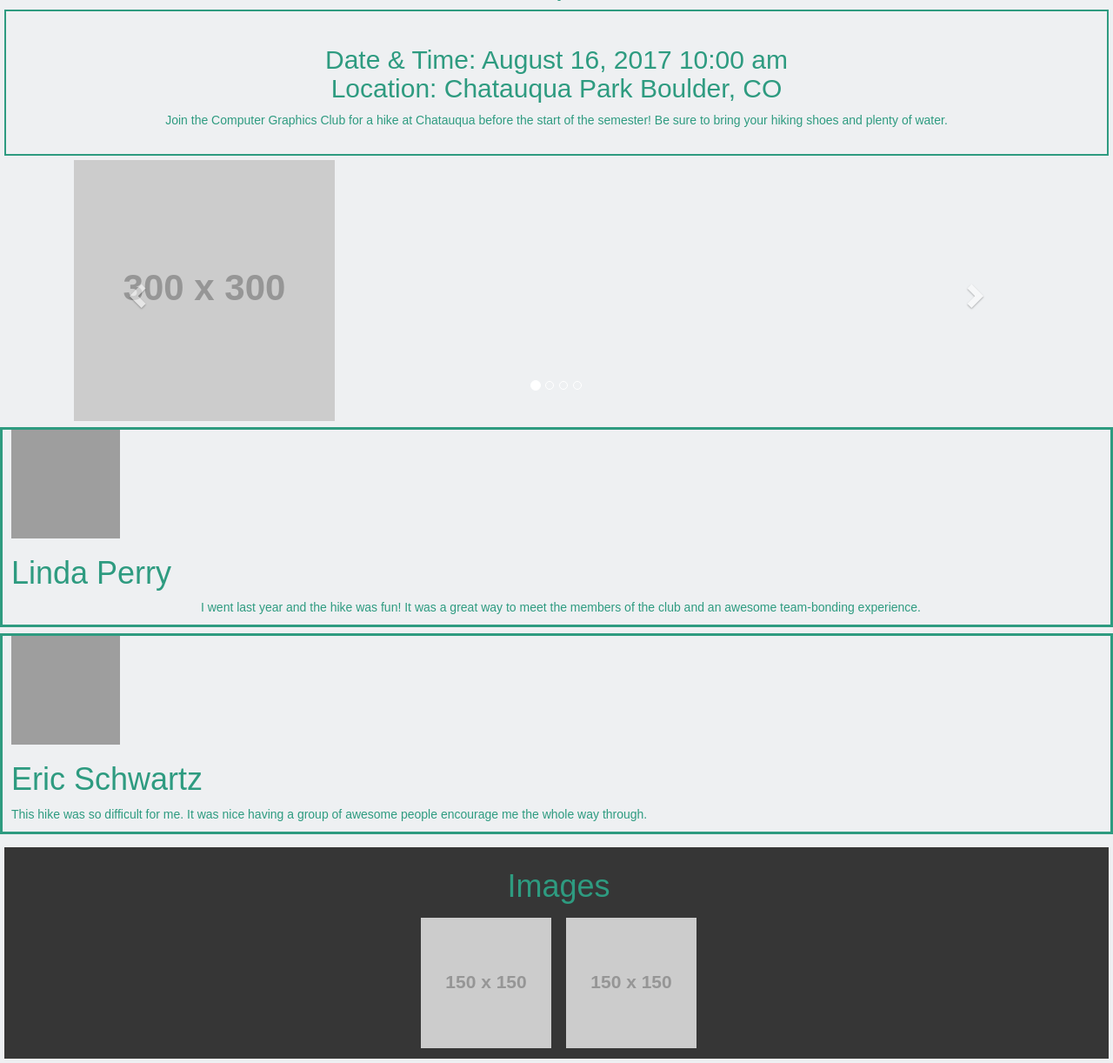
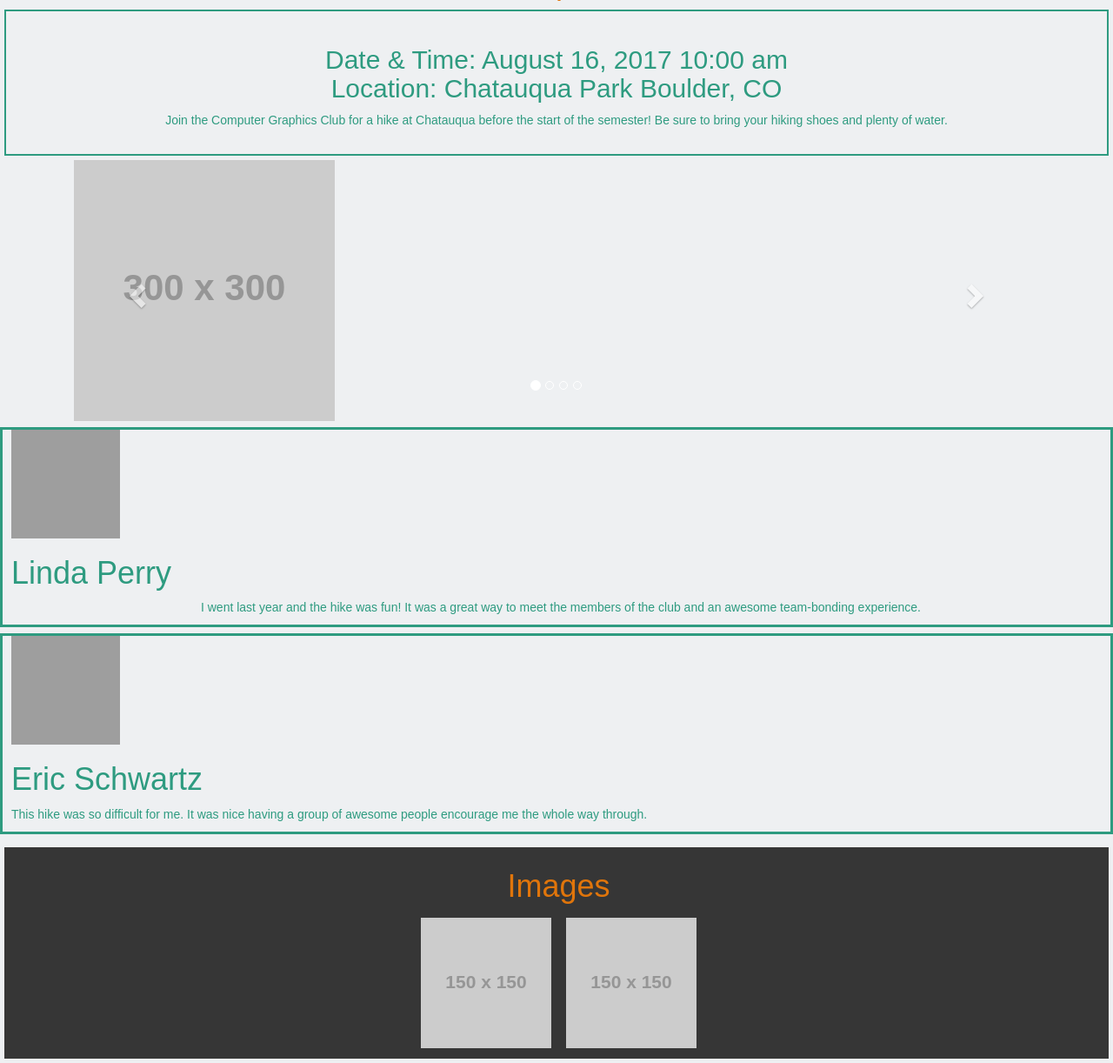
Before and after one commit to EndlessDavidDu/CSCI3308-Team24, a PHP site: page /Event.html in a window 1280 px wide. Shown: the part 625-1847 px from the top of the page at 87% size. Run offline with PHP 8.4, Linux system fonts and the light colour scheme; grey boxes labelled with a size stand in for pictures from a placeholder-image service; some libraries are stand-ins or nearby versions; grey boxes are pictures that could not be loaded.

Commit message:
Changed Color for title of event and for description

```diff
--- a/EventPage/Event.css
+++ b/EventPage/Event.css
@@ -56,6 +56,7 @@ ul li a {S
   margin: 5px;
   padding: 19px;
   border: 2px solid;
+  color: #2e9b80;
 }
 
 .people {
@@ -75,6 +76,7 @@ ul li a {S
   margin-top: 7px;
   border: solid 3px;
   padding-left: 10px;
+  color: #2e9b80;
 }
 
 figcaption {
@@ -83,7 +85,8 @@ figcaption {
 
 .centered {
   text-align:  center;
-  color: #2e9b80;
+  color: #e0750b;
+
 }
 
 .left{
```
